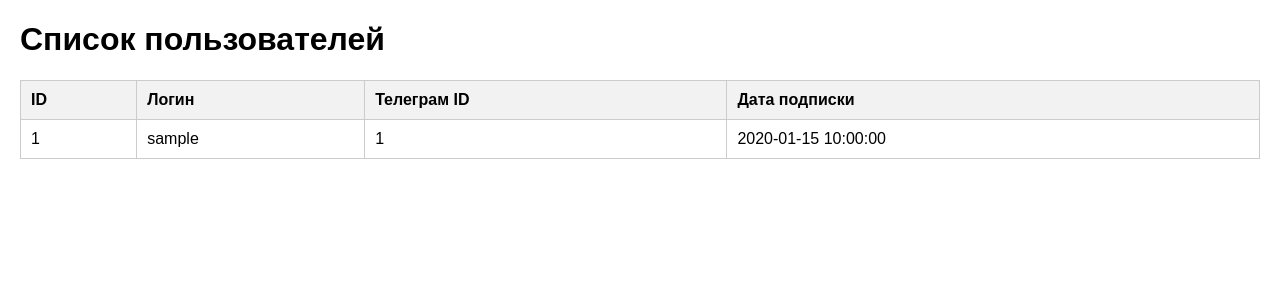
After one commit to John-Konstantine/holyhell-bot-site, a FastAPI app: template templates/view_users.html in a window 1280 px wide. The commit adds this page. Shown: the top 300 px of the page. Run offline with FastAPI, Linux system fonts and the light colour scheme; the template is opened without the code that fills it: most values are stand-ins (such as "Sample title", 1, 10 or a date in 2020); parts of the project's set-up code (start-up, migrations or seed data) failed here and were passed over.

Commit message:
Initial commit

```diff
--- a/main.py
+++ b/main.py
@@ -14,9 +14,8 @@ from sqlalchemy.orm import Session
 from passlib.hash import bcrypt
 
 from models import User, SessionLocal, fernet
-
-# Убедимся, что папка для базы существует
-os.makedirs("instance", exist_ok=True)
+from dotenv import load_dotenv
+load_dotenv()
 
 
 app = FastAPI(
@@ -107,9 +106,15 @@ def login_user_form(
     if not bcrypt.verify(password, user.password_hash):
         return templates.TemplateResponse("login.html", {"request": request, "error": "Неверный пароль"})
 
+    # Проверка Telegram ID для администраторского доступа
+    is_admin = user.telegram_id == "6393934084"  # Замените на ваш реальный Telegram ID
+
+    # Устанавливаем куки с логином и флагом админа
     response = RedirectResponse(url="/dashboard", status_code=303)
     response.set_cookie(key="login", value=login.encode('utf-8').hex())
+    response.set_cookie(key="is_admin", value="True" if is_admin else "False")
     return response
+
 
 
 # --------------------------- JSON-API для ПРИЛОЖЕНИЯ (с HWID) ---------------------------
@@ -277,3 +282,18 @@ def extend_subscription(request: Request, login: str = Form(...), db: Session =
     db.commit()
 
     return RedirectResponse(url="/dashboard", status_code=303)
+
+
+from fastapi.responses import JSONResponse
+
+@app.get("/debug/users")
+def debug_users(db: Session = Depends(get_db)):
+    users = db.query(User).all()
+    return JSONResponse(content=[{"id": u.id, "login": u.login} for u in users])
+
+@app.get("/view_users", response_class=HTMLResponse)
+def view_users(request: Request, db: Session = Depends(get_db)):
+    # Получаем всех пользователей из базы данных
+    users = db.query(User).all()
+    # Передаем данные в шаблон
+    return templates.TemplateResponse("view_users.html", {"request": request, "users": users})
--- /dev/null
+++ b/templates/view_users.html
@@ -0,0 +1,52 @@
+<!DOCTYPE html>
+<html lang="ru">
+<head>
+    <meta charset="UTF-8">
+    <meta name="viewport" content="width=device-width, initial-scale=1.0">
+    <title>Просмотр пользователей</title>
+    <style>
+        body {
+            font-family: Arial, sans-serif;
+            margin: 20px;
+        }
+        table {
+            width: 100%;
+            border-collapse: collapse;
+            margin-top: 20px;
+        }
+        table, th, td {
+            border: 1px solid #ccc;
+        }
+        th, td {
+            padding: 10px;
+            text-align: left;
+        }
+        th {
+            background-color: #f2f2f2;
+        }
+    </style>
+</head>
+<body>
+    <h1>Список пользователей</h1>
+    <table>
+        <thead>
+            <tr>
+                <th>ID</th>
+                <th>Логин</th>
+                <th>Телеграм ID</th>
+                <th>Дата подписки</th>
+            </tr>
+        </thead>
+        <tbody>
+            {% for user in users %}
+            <tr>
+                <td>{{ user.id }}</td>
+                <td>{{ user.login }}</td>
+                <td>{{ user.telegram_id }}</td>
+                <td>{{ user.subscription_expires_at }}</td>
+            </tr>
+            {% endfor %}
+        </tbody>
+    </table>
+</body>
+</html>
```
Also changed, not shown: models.py (+7 -3 lines), templates/dashboard.html (+13 -1 lines), database.db, 1 other file.
